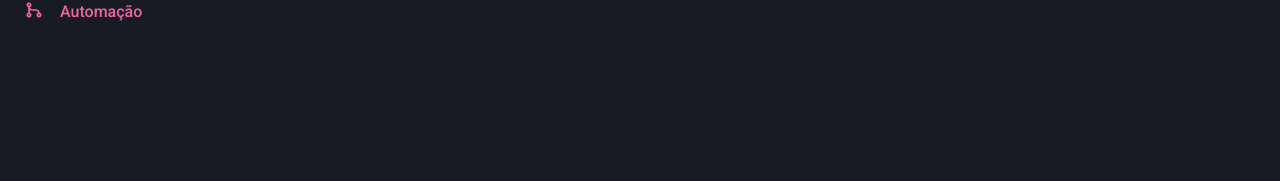
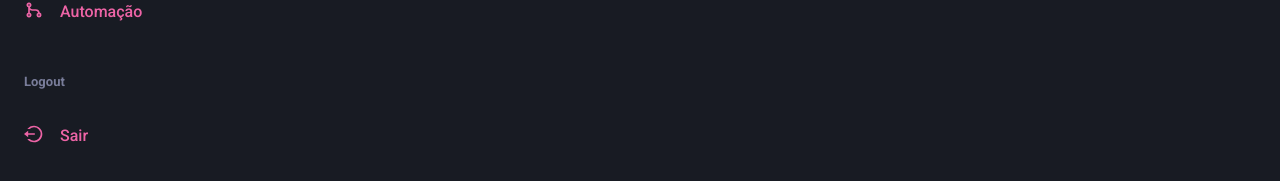
Before and after one commit to Anna-Luiza-Gusmao/dashgo, a Next.js app: page /dashboard in a window 1280 px wide. Shown: the part 375-556 px from the top of the page. Built offline with nearby package versions, Linux system fonts and the light colour scheme.

Commit message:
alter: sidebar with logout button

```diff
--- a/src/components/Sidebar/NavLink.tsx
+++ b/src/components/Sidebar/NavLink.tsx
@@ -9,7 +9,7 @@ import { ElementType } from "react"
 interface NavLinkProps extends ChakraLinkProps {
     icon: ElementType
     children: string
-    href: string
+    href?: string
 }
 
 export function NavLink({ icon, children, href, ...rest }: NavLinkProps) {
--- a/src/components/Sidebar/SidebarNav.tsx
+++ b/src/components/Sidebar/SidebarNav.tsx
@@ -1,14 +1,18 @@
 import { Stack } from "@chakra-ui/react"
+import { useRouter } from "next/router"
 import {
     RiContactsLine,
     RiDashboardLine,
     RiGitMergeLine,
     RiInputMethodLine,
+    RiLogoutCircleLine
 } from "react-icons/ri"
 import { NavLink } from "./Navlink"
 import { NavSection } from "./NavSection"
 
 export function SidebarNav() {
+    const router = useRouter()
+
     return (
         <Stack spacing="12" align="flex-start">
             <NavSection title="Geral">
@@ -28,6 +32,12 @@ export function SidebarNav() {
                     Automação
                 </NavLink>
             </NavSection>
+
+            <NavSection title="Logout">
+                <NavLink icon={RiLogoutCircleLine} onClick={() => router.push('/')}>
+                    Sair
+                </NavLink>
+            </NavSection>
         </Stack>
     )
 }
```
Lines whose indentation alone changed are shown as unchanged.
